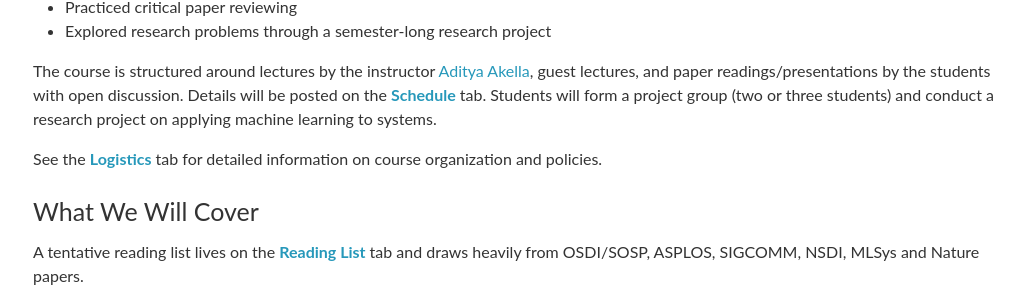
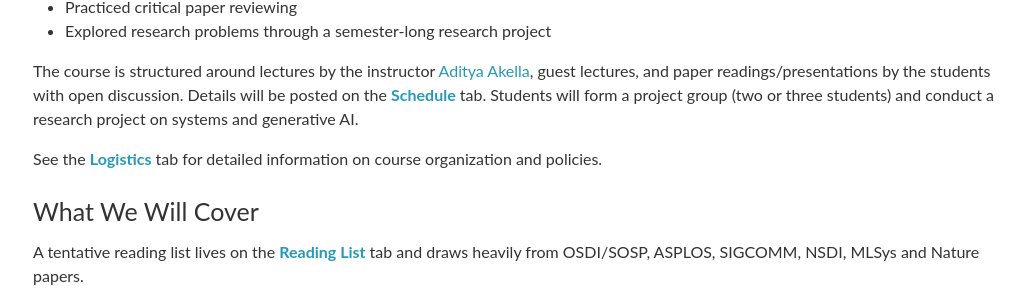
Before and after one commit to utnslab/fa25-adv-topics-in-sys-genai, a Jekyll site: the page built from _pages/about.md, in a window 1280 px wide and 900 px high. Shown: the part 407-711 px from the top of the window, without its empty margins (125-1152 px from the left). Built offline with Jekyll 4.4.1, drawn with Linux system fonts in a browser that asks for light colours; nearby versions of some CDN libraries; comment, search, counter and statistics services are not loaded.

Commit message:
Fix about.md

```diff
--- a/_pages/about.md
+++ b/_pages/about.md
@@ -16,7 +16,7 @@ By the end of the semester you will have:
  * Practiced critical paper reviewing
  * Explored research problems through a semester-long research project
 
-The course is structured around lectures by the instructor [Aditya Akella](https://www.cs.utexas.edu/~akella/), guest lectures, and paper readings/presentations by the students with open discussion. Details will be posted on the [**Schedule**]({{ '/schedule/' | relative_url }}) tab.  Students will form a project group (two or three students) and conduct a research project on applying machine learning to systems.
+The course is structured around lectures by the instructor [Aditya Akella](https://www.cs.utexas.edu/~akella/), guest lectures, and paper readings/presentations by the students with open discussion. Details will be posted on the [**Schedule**]({{ '/schedule/' | relative_url }}) tab.  Students will form a project group (two or three students) and conduct a research project on systems and generative AI.
 
 See the [**Logistics**]({{ '/logistics/' | relative_url }}) tab for detailed information on course organization and policies.
 
```
